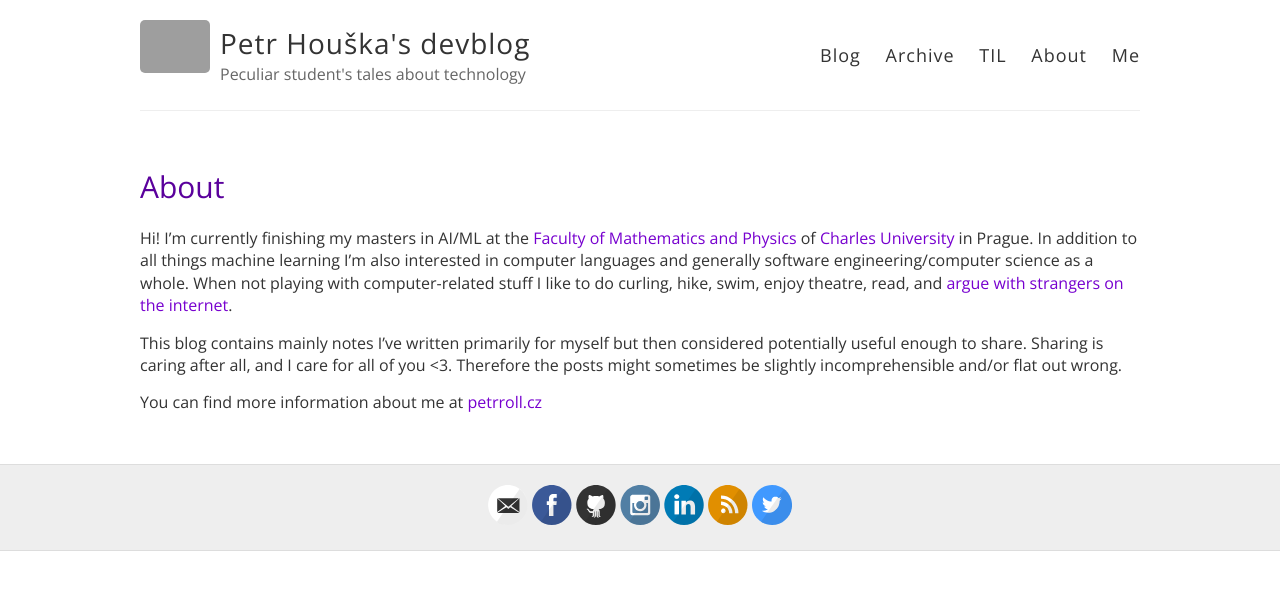
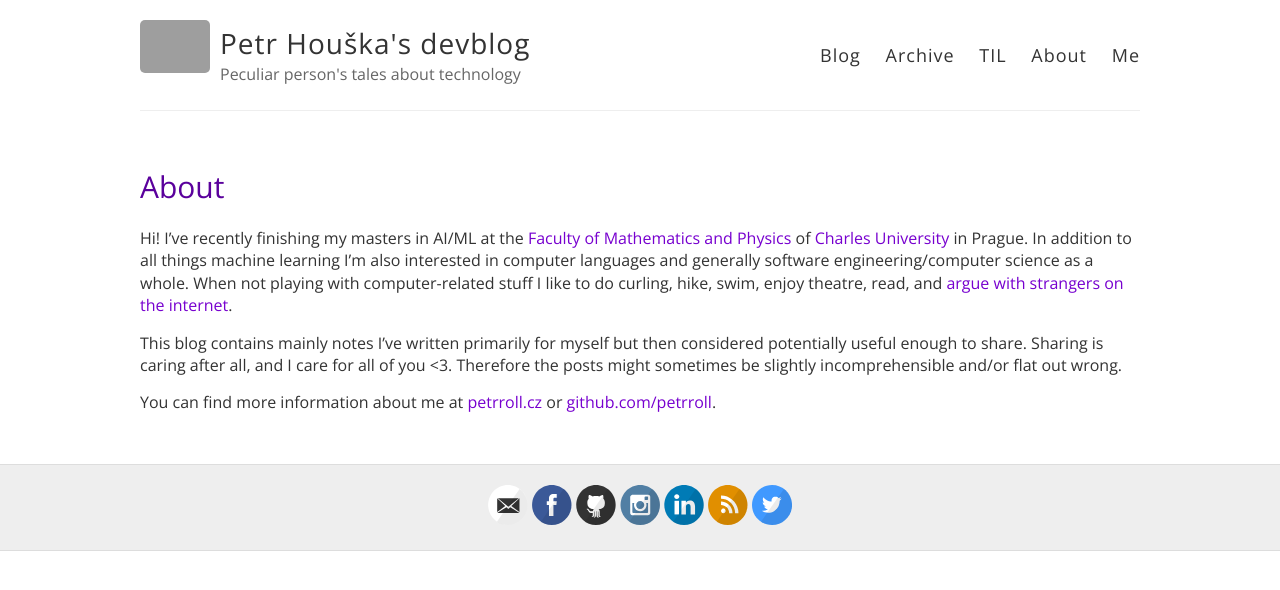
Before and after one commit to petrroll/devblog, a Jekyll site: the page built from about.md, in a window 1280 px wide. Shown: the top 590 px of the page. Built offline with Jekyll 4.4.1, drawn with Linux system fonts in a browser that asks for light colours; grey boxes are pictures that could not be loaded.

Commit message:
Update info.

```diff
--- a/_config.yml
+++ b/_config.yml
@@ -14,7 +14,7 @@
 # You can create any custom variable you would like, and they will be accessible
 # in the templates via {{ site.myvariable }}.
 title: Petr Houška's devblog
-subtitle: Peculiar student's tales about technology
+subtitle: Peculiar person's tales about technology
 
 avatar: https://petrroll.cz/profil.png
 favicon: "https://petrroll.cz/favicon.ico"
--- a/about.md
+++ b/about.md
@@ -4,8 +4,8 @@ title: About
 permalink: /about/
 ---
 
-Hi! I'm currently finishing my masters in AI/ML at the [Faculty of Mathematics and Physics](https://mff.cuni.cz) of [Charles University](https://cuni.cz) in Prague. In addition to all things machine learning I'm also interested in computer languages and generally software engineering/computer science as a whole. When not playing with computer-related stuff I like to do curling, hike, swim, enjoy theatre, read, and [argue with strangers on the internet](https://xkcd.com/386/).
+Hi! I've recently finishing my masters in AI/ML at the [Faculty of Mathematics and Physics](https://mff.cuni.cz) of [Charles University](https://cuni.cz) in Prague. In addition to all things machine learning I'm also interested in computer languages and generally software engineering/computer science as a whole. When not playing with computer-related stuff I like to do curling, hike, swim, enjoy theatre, read, and [argue with strangers on the internet](https://xkcd.com/386/).
 
 This blog contains mainly notes I've written primarily for myself but then considered potentially useful enough to share. Sharing is caring after all, and I care for all of you <3. Therefore the posts might sometimes be slightly incomprehensible and/or flat out wrong.
 
-You can find more information about me at [petrroll.cz](https://petrroll.cz)
+You can find more information about me at [petrroll.cz](https://petrroll.cz) or [github.com/petrroll](https://github.com/petrroll).
```
